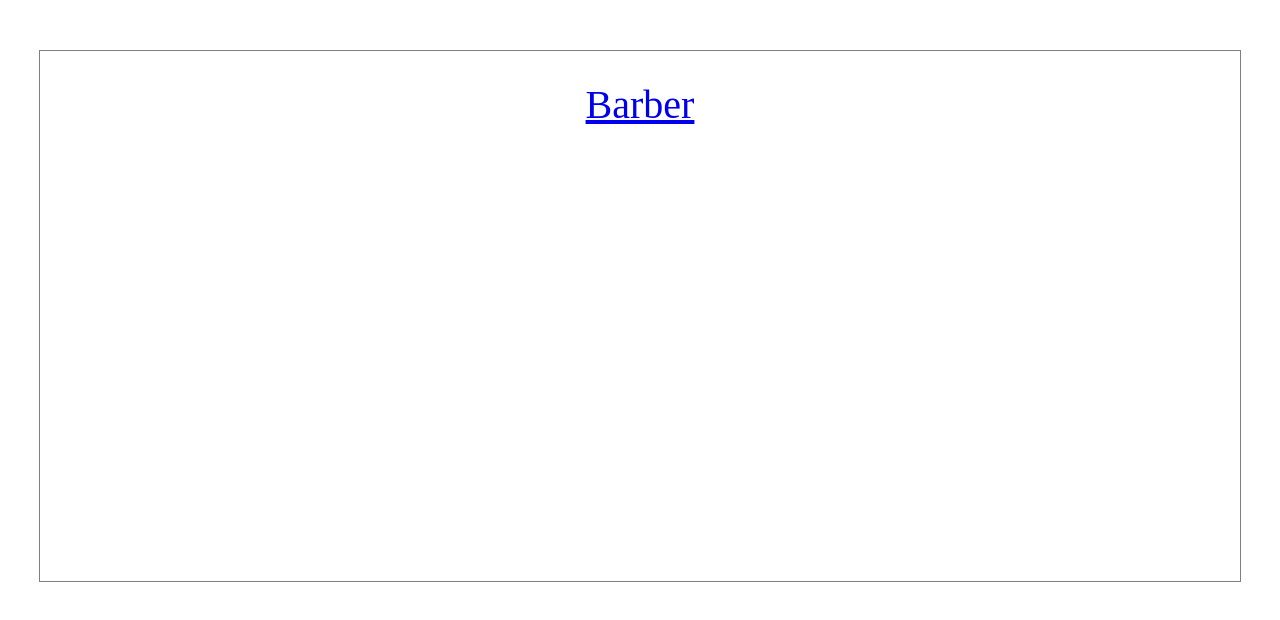
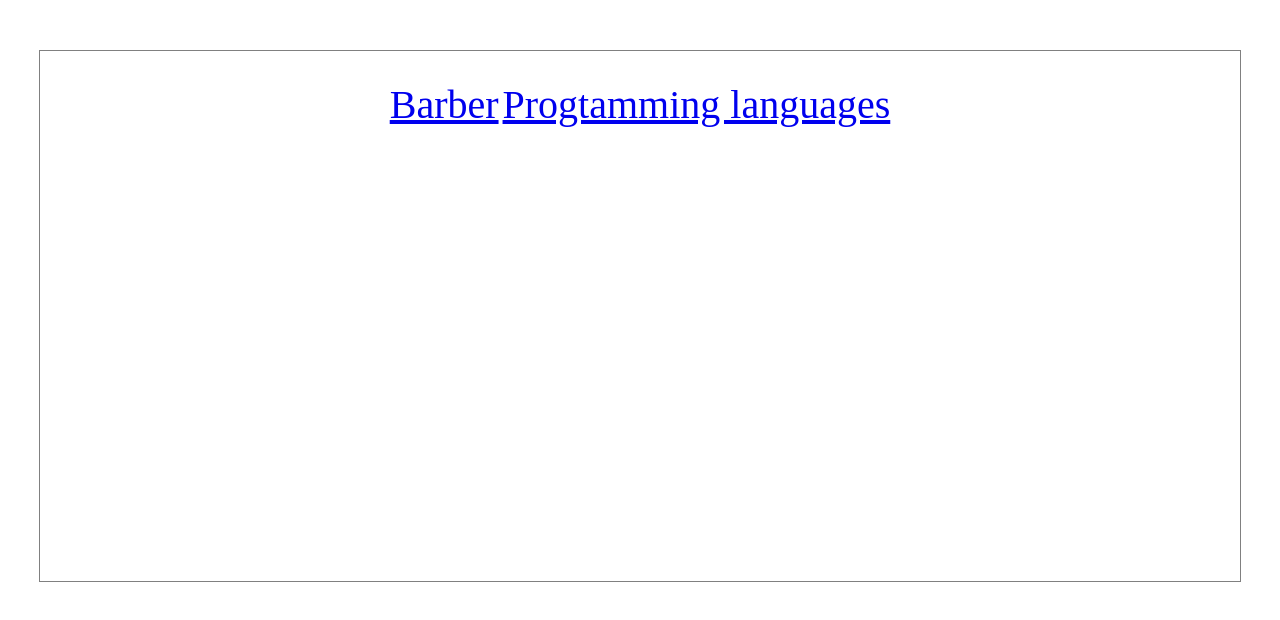
Before and after one commit to Rankir3/rankir3.github.io, a plain HTML site: page index.html in a window 1280 px wide. Drawn offline with Linux system fonts and the light colour scheme.

Commit message:
update Index

```diff
--- a/index.html
+++ b/index.html
@@ -10,6 +10,7 @@
 <body>
     <div class="container">
         <a href="barbershop/">Barber</a>
+        <a href="PC_languages/">Progtamming languages</a>
     </div>
 </body>
 </html>
```
